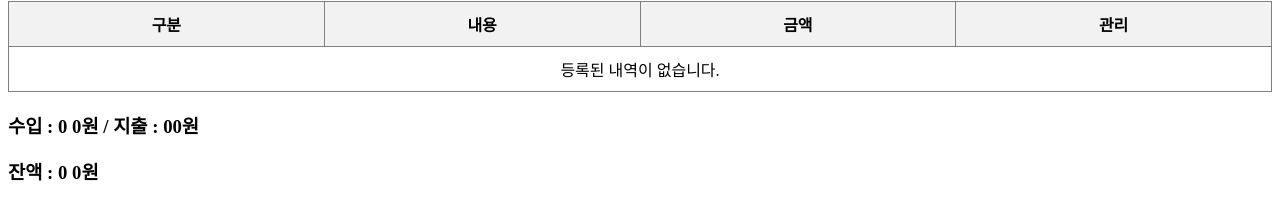
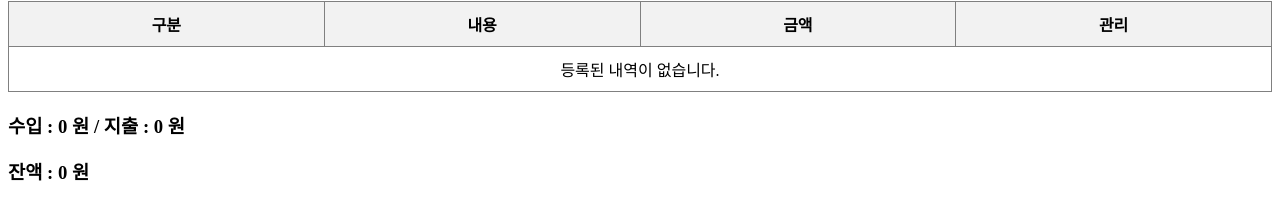
Before and after one commit to ryan7715/react-03-expense, a React (Vite) app: page / in a window 1280 px wide. Shown: the part 158-378 px from the top of the page. Built offline with nearby package versions, Linux system fonts and the light colour scheme.

Commit message:
전체 완성 (수정)

```diff
--- a/src/App..jsx
+++ b/src/App..jsx
@@ -74,7 +74,7 @@ function App() {
 
     }, 0);
 
-    const totalExpense =list.reduce((sum, item) => {
+    const totalExpense = list.reduce((sum, item) => {
         // type이 expense의 것들의 합계
         return item.type === "expense" ? sum + item.amount : sum;
     }, 0);
@@ -163,8 +163,8 @@ function App() {
             list라고 하는 array (state)를 가지고 하나의 값을 구하는 행위
             => list.redouce() => 얘의 코드가 길어지겠다.
             */}
-            <h3>수입 : {totalIncome.toLocaleString()} 0원 / 지출 : {totalExpense.toLocaleString()}0원</h3>
-            <h3>잔액 : {balance.toLocaleString()} 0원</h3>
+            <h3>수입 : {totalIncome.toLocaleString()} 원 / 지출 : {totalExpense.toLocaleString()} 원</h3>
+            <h3>잔액 : {balance.toLocaleString()} 원</h3>
         </>
     );
 }
```
